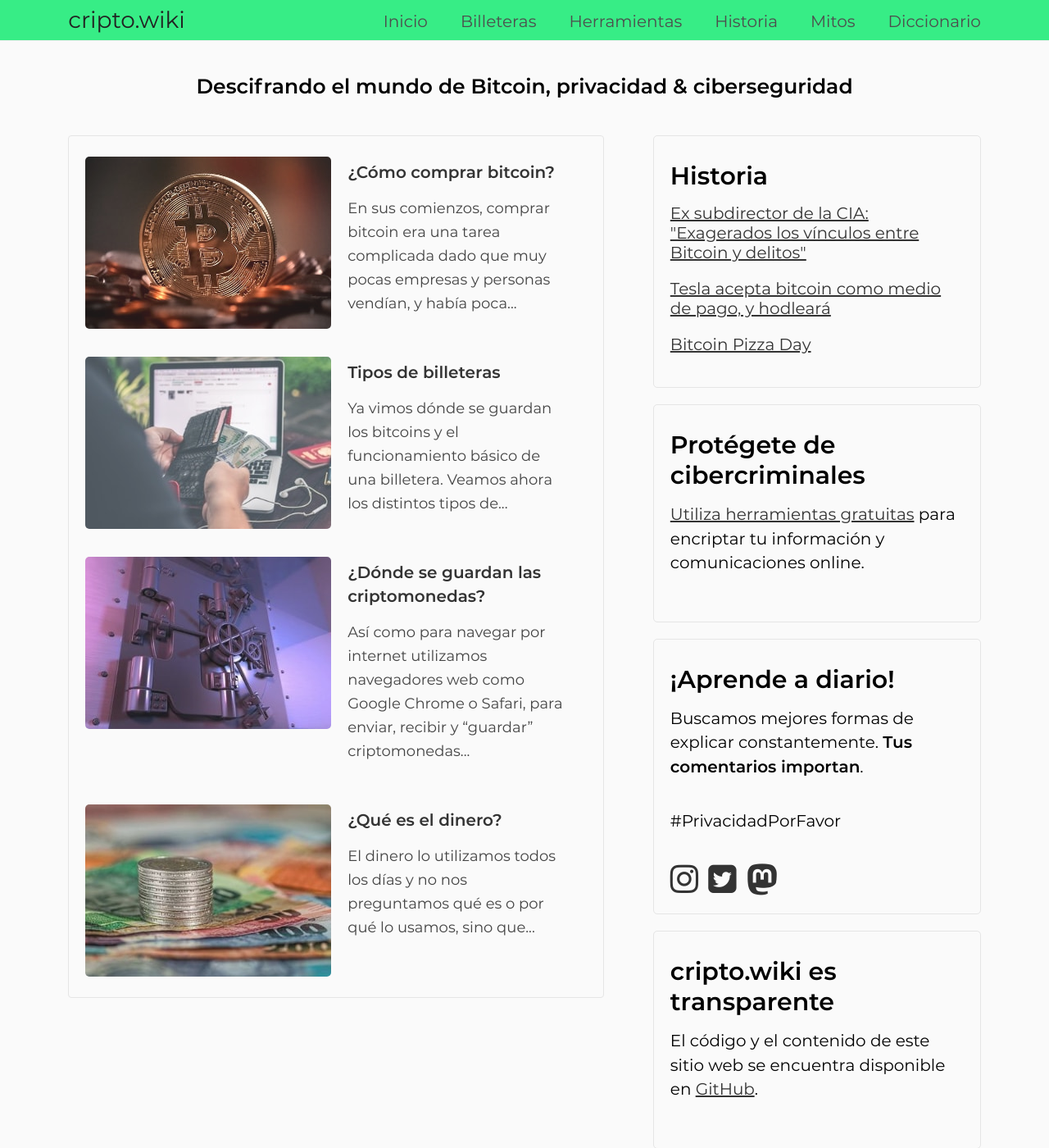
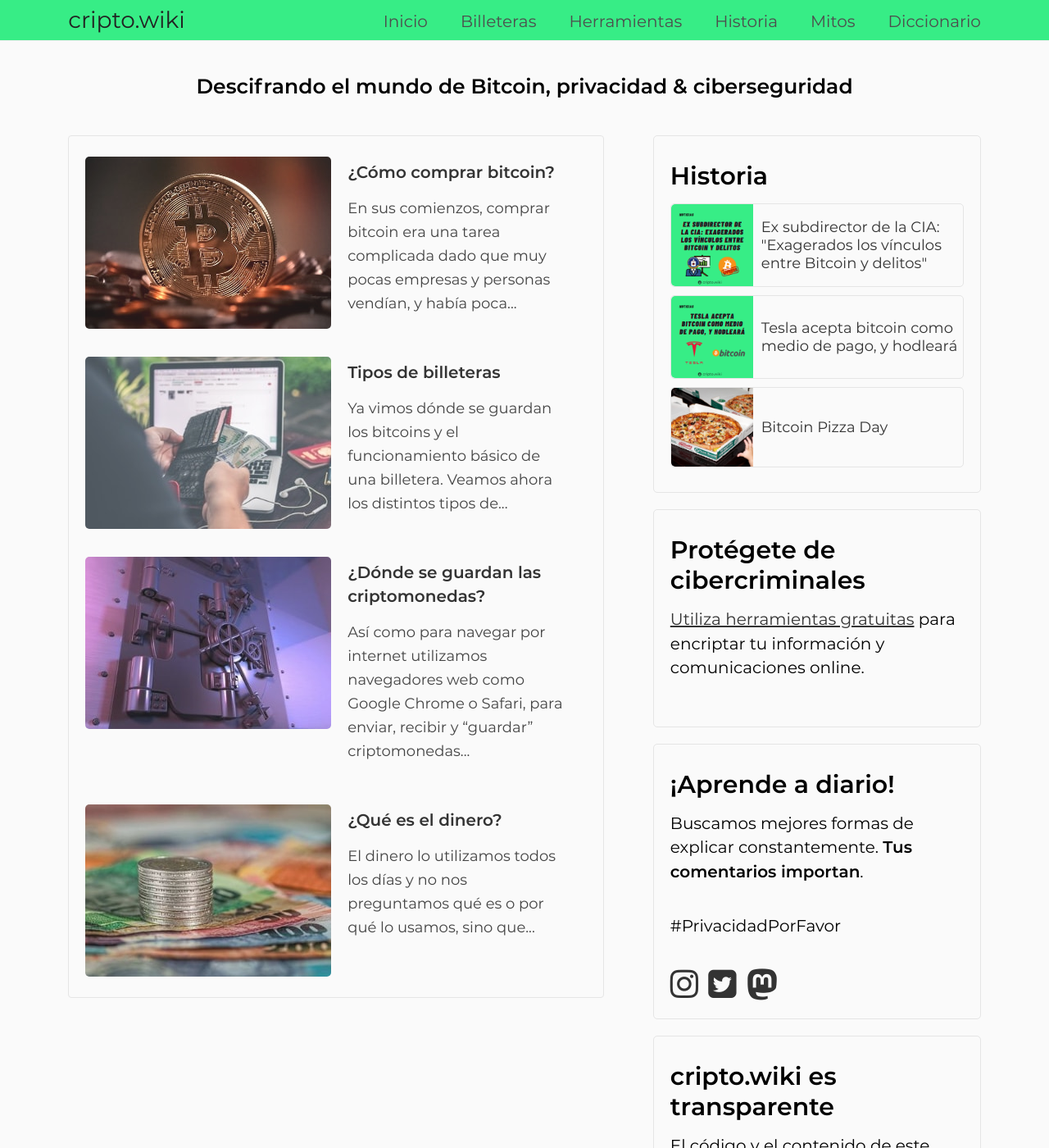
Before and after one commit to criptowiki/criptowiki, a Jekyll site: the page built from index.html, in a window 1280 px wide and 1400 px high. Shown: the whole window at 82% size. Built offline with Jekyll 4.4.1, drawn with Linux system fonts in a browser that asks for light colours; some web fonts are replaced.

Commit message:
Display event image on 'history' section at homepage

```diff
--- a/assets/css/index.sass
+++ b/assets/css/index.sass
@@ -67,9 +67,39 @@
     font-size: 0.9em
     color: #444
 
-#history-dates > a
-    display: block
-    margin-bottom: 20px
+#history
+    display: flex
+    flex-wrap: wrap
+    flex-direction: row
+
+#history a
+    display: flex
+    flex: 1 0 100%
+    margin-bottom: 10px
+    text-decoration: none
+    border: 1px solid #E5E5E5
+    border-radius: 5px
+    -moz-border-radius: 5px
+    -webkit-border-radius: 5px
+
+#history a:hover
+    background-color: #F8F8FB
+
+#history img
+    min-width: 100px
+    max-width: 100px
+    border-top-right-radius: 0
+    border-bottom-right-radius: 0
+    -moz-border-radius-topright: 0
+    -moz-border-radius-bottomright: 0
+    -webkit-border-top-right-radius: 0
+    -webkit-border-bottom-right-radius: 0
+
+#history div
+    padding-left: 10px
+    margin-top: auto
+    margin-bottom: auto
+    font-size: 0.9em
 
 #social-media
     float: left
--- a/index.html
+++ b/index.html
@@ -26,9 +26,12 @@
 <div id="column-right">
 	<div class="section border">
 		<h2 class="subtitle">Historia</h2>
-		<div class="content" id="history-dates">
-			{% for day in site.history reversed %}
-            <a href="{{ day.permalink }}"><div>{{ day.title }}</div></a>
+		<div class="content" id="history">
+			{% for event in site.history reversed %}
+	            <a href="{{ event.permalink }}">
+        			<img src="{{ site.baseurl }}/assets/img/{{ event.image }}" width="100" />
+        			<div><span>{{ event.title }}</span></div>
+	            </a>
 			{% endfor %}
 		</div>
 	</div>
```
